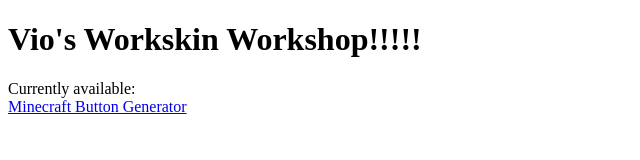
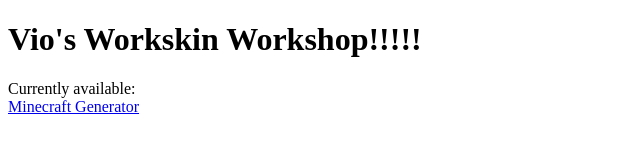
Before and after one commit to ultraviollett/Neocities-Website, a website: page public/index.html in a window 1280 px wide. Shown: the full height of the page, 0-640 px from the left. Drawn offline with Linux system fonts and the light colour scheme.

Commit message:
Update index.html

```diff
--- a/public/index.html
+++ b/public/index.html
@@ -11,7 +11,7 @@
 <h1>Vio's Workskin Workshop!!!!!</h1>
   Currently available:
   <br>
-  <a href="mcbuttongen.html">Minecraft Button Generator</a>
+  <a href="mcbuttongen.html">Minecraft Generator</a>
 
     </body>
 </html>
```
